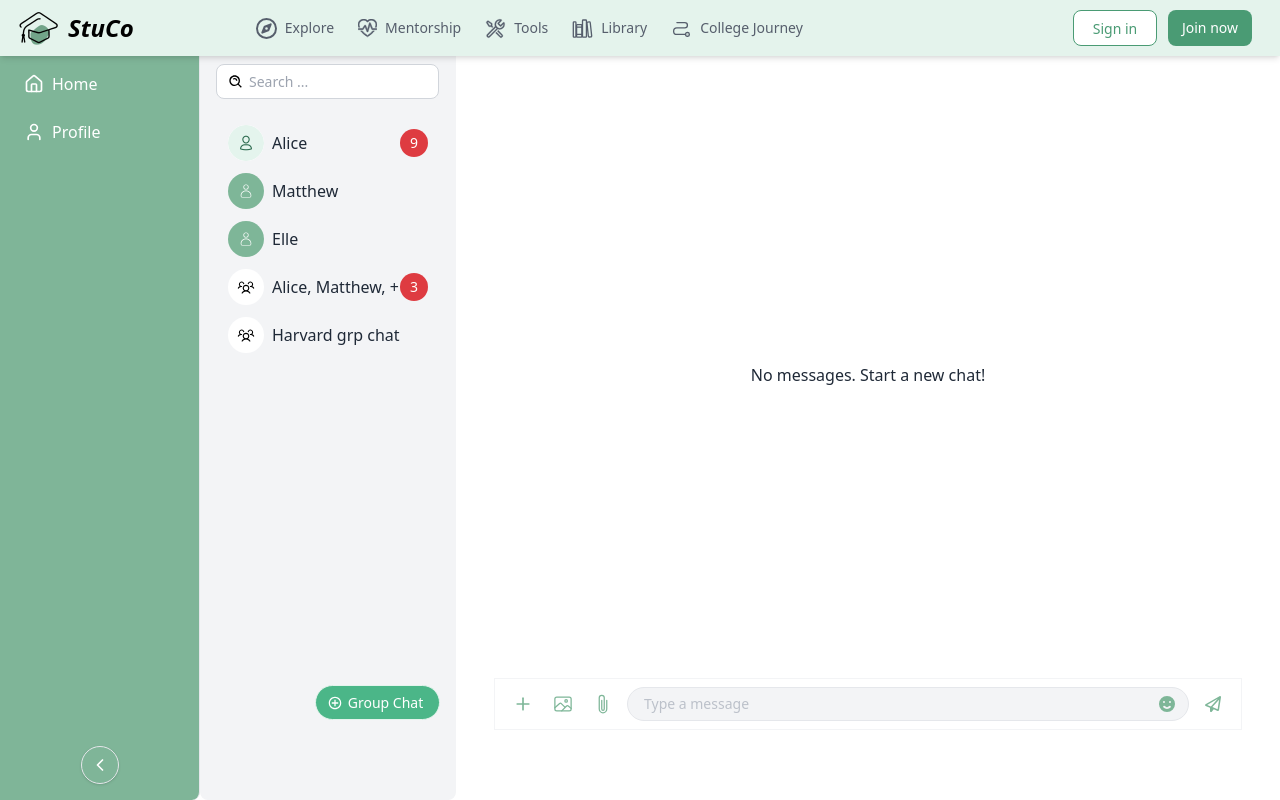
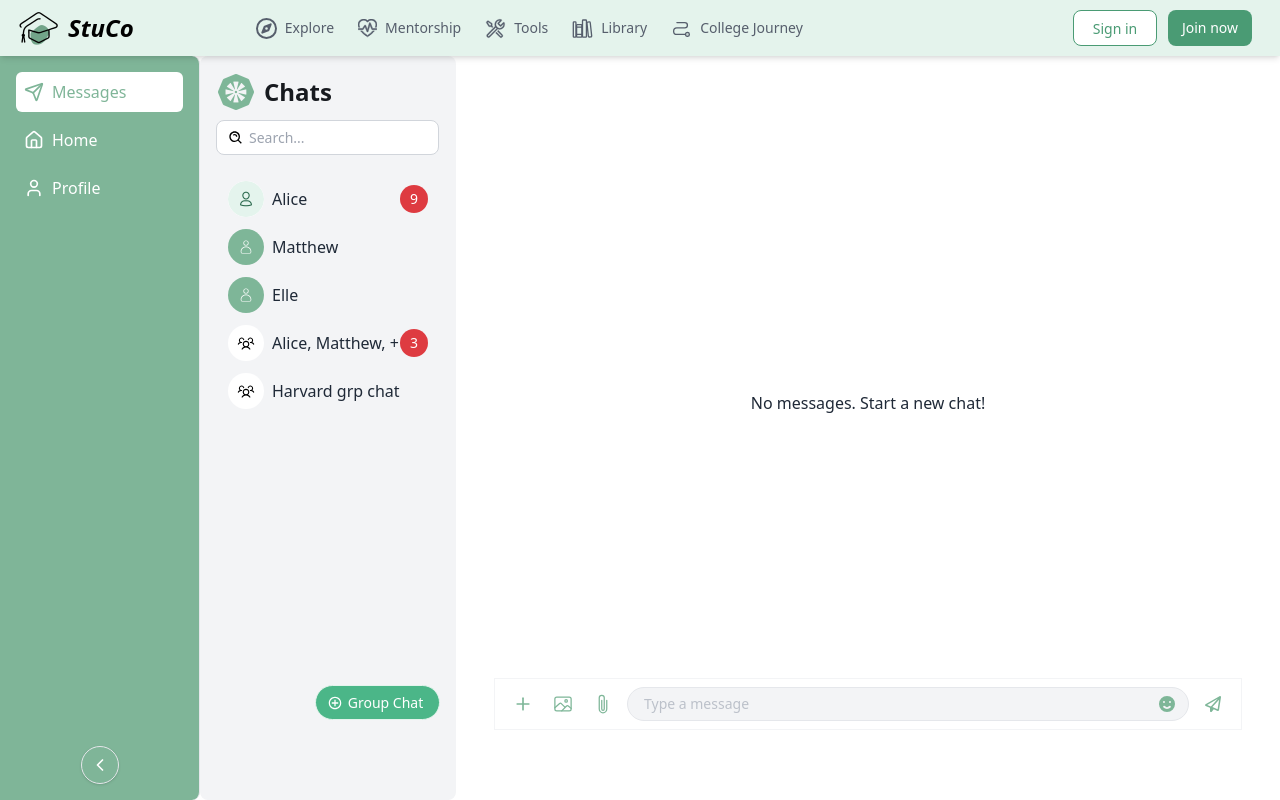
Before and after one commit to shardhrv/Frontend, a React (Vite) app: page /chats in a window 1280 px wide. Built offline with nearby package versions, Linux system fonts and the light colour scheme.

Commit message:
Formatted Messenger page

```diff
--- a/src/pages/home/Messenger.tsx
+++ b/src/pages/home/Messenger.tsx
@@ -8,7 +8,6 @@
 import MessageBody from "../../components/Messenger/MessageBody";
 import MessageForm from "../../components/Messenger/MessageForm";
 import { useEffect, useState } from "react";
-
 
 function MessageHome() {
 
@@ -22,10 +21,10 @@
 
     return (
         <div className="w-screen h-screen overflow-hidden bg-white">
-            <div className="w-full">
+            <div className="w-full fixed top-0 left-0 z-50">
                 <MyAppBar />
             </div>
-            <main className="flex w-screen h-full">
+            <main className="flex w-screen h-full pt-[56px]">
                 <SideBar />
                 {/* Recent Chats */}
                 <div className="bg-gray-100 w-[256px] h-full rounded-lg justify-center p-[16px] pt-[16px] space-y-1 relative">
@@ -34,13 +33,13 @@
                             src={ChatIcon}
                             className="w-10 h-10 mr-2"
                         />
-                        <h1 className="text-[#171a1f] text-2xl font-semibold"> Recent Chats</h1>
+                        <h1 className="text-[#171a1f] text-2xl font-semibold">Chats</h1>
                     </div>
                     {/* Searchbar */}
                     <div className="relative h-[35px]">
                         <input
                             type="text"
-                            placeholder="Search ..."
+                            placeholder="Search..."
                             className="h-[35px] w-[223px] pl-8 pr-4 py-1 text-sm rounded-lg border border-gray-300 focus:outline-none focus:border-gray-400 text-[#bcc1ca] font-light"
                         />
                         <BiSearchAlt className="absolute left-3 top-1/2 transform -translate-y-1/2 text-black" />
```
